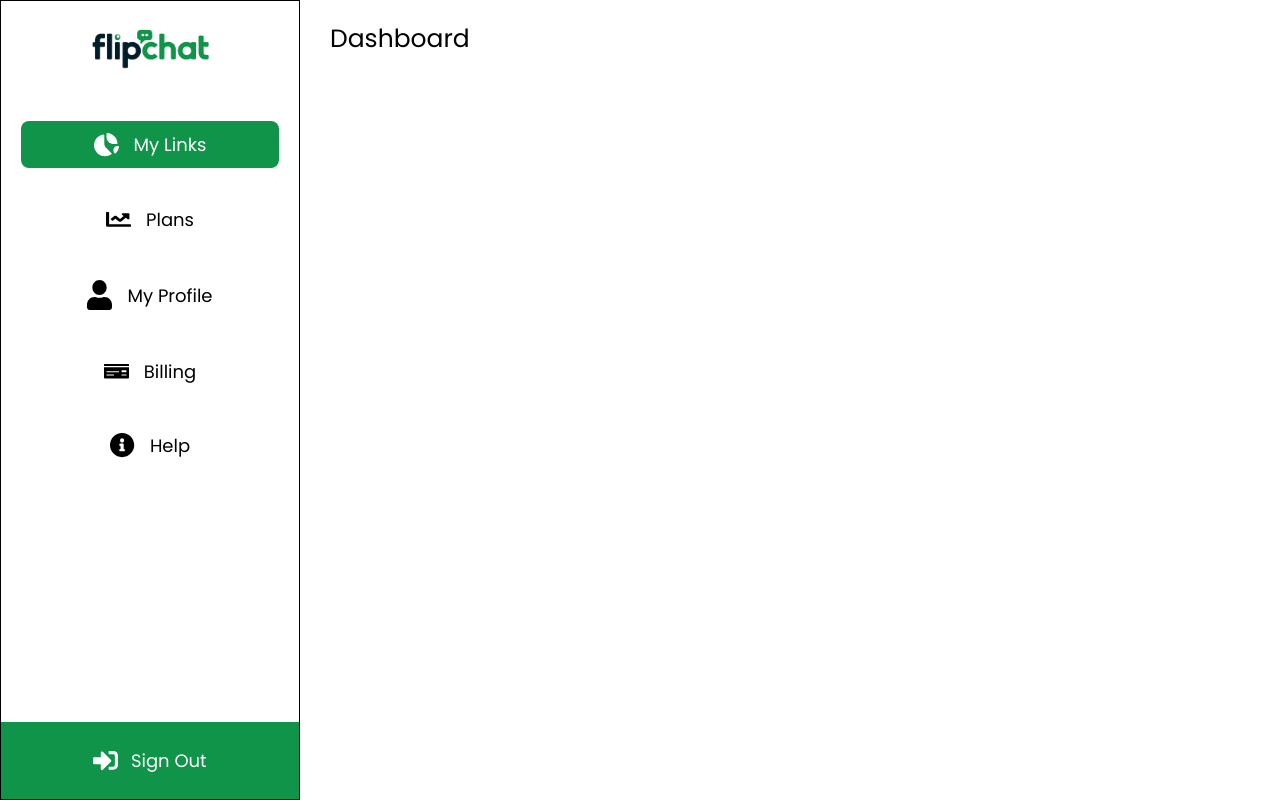
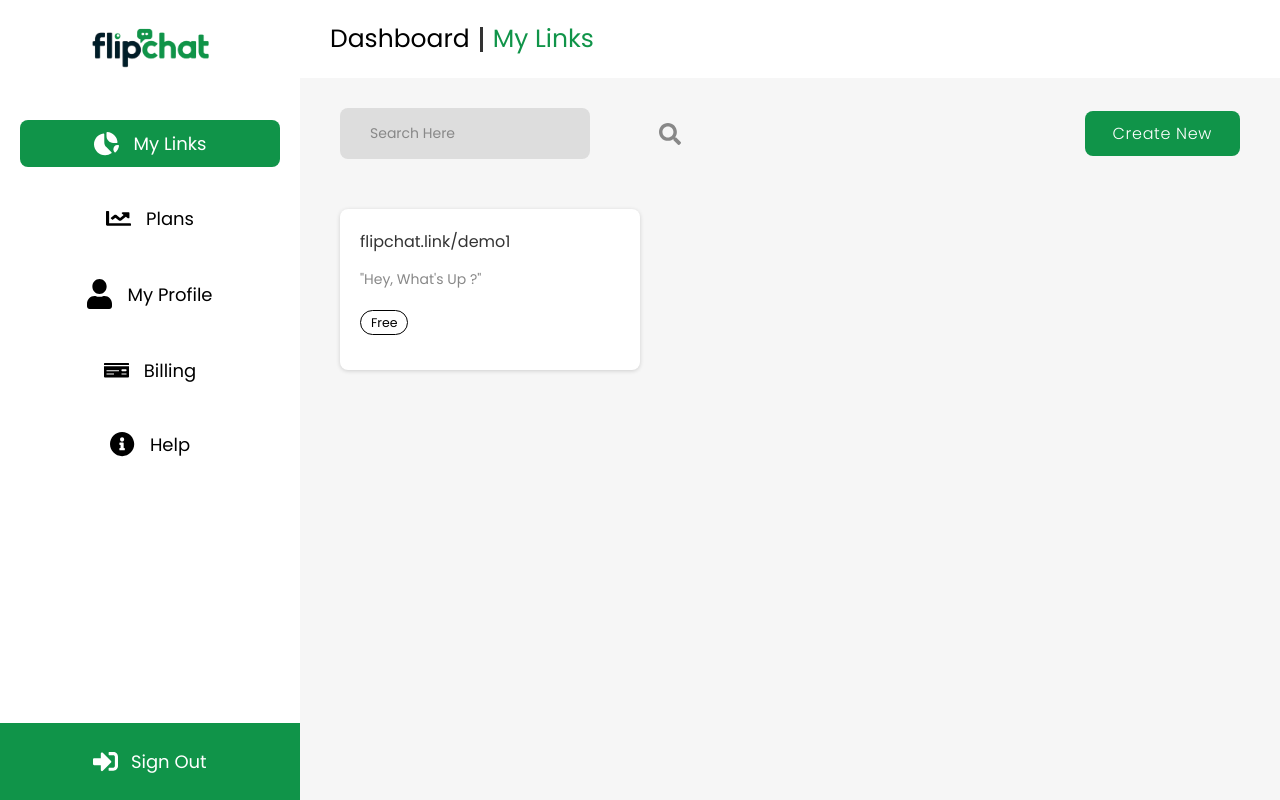
Before and after one commit to simonpaul08/flipChat, a React (Vite) app: page /dashboard in a window 1280 px wide. Built offline with nearby package versions, Linux system fonts and the light colour scheme.

Commit message:
feat: dashboard changes

```diff
--- a/src/App.css
+++ b/src/App.css
@@ -439,7 +439,6 @@
 .sidebar {
   width: 30rem;
   height: 100%;
-  border: 1px solid;
   display: flex;
   flex-direction: column;
 }
@@ -501,7 +500,10 @@
   height: 100%;
 }
 .dashboard-header {
-  padding: 2rem 3rem;
+  padding: 0 3rem;
+  height: 78px;
+  display: flex;
+  align-items: center;
 }
 .dashboard-header-title {
   width: 100%;
@@ -512,7 +514,93 @@
   font-size: 2.5rem;
   font-weight: 400;
 }
-
+.dashboard-header-title-divider {
+  width: 3px;
+  background-color: var(--color-black-secondary);
+  height: 2.5rem;
+  margin: 0 1rem;
+}
+.dashboard-header-title-main {
+  font-size: 2.5rem;
+  font-weight: 400;
+  color: var(--color-green-primary);
+}
+.dashboard-main {
+  width: 100%;
+  height: calc(100% - 78px);
+  background-color: var(--color-bg-primary);
+  padding: 3rem 4rem;
+}
+.dashboard-main-header {
+  width: 100%;
+  display: flex;
+  align-items: center;
+  justify-content: space-between;
+  margin-bottom: 5rem;
+}
+.dashboard-search-item {
+  width: 25rem;
+  display: flex;
+  padding: 1rem 2rem;
+  align-items: center;
+  background-color: var(--color-gray-primary);
+  border-radius: 8px;
+}
+.dashboard-search-input {
+  padding: 0.5rem 1rem;
+  font-size: 1.4rem;
+  font-family: inherit;
+  border: none;
+  outline: none;
+  margin-right: 0.75rem;
+  flex: 1;
+  background-color: transparent;
+  color: var(--color-gray-secondary);
+}
+.dashboard-search-input::placeholder {
+  font-size: 1.4rem;
+  font-family: inherit;
+  color: var(--color-gray-secondary);
+}
+.dashboard-main-content {
+  width: 100%;
+}
+.dashboard-grid {
+  width: 100%;
+  display: grid;
+  grid-template-columns: repeat(4, 1fr);
+  gap: 1.5rem;
+}
+.dashboard-grid-item {
+  width: 30rem;
+  padding: 2rem;
+  background-color: var(--color-white);
+  border-radius: 8px;
+  box-shadow: rgba(0, 0, 0, 0.16) 0px 1px 4px;
+}
+.dashboard-grid-item-link {
+  font-size: 1.6rem;
+  color: var(--color-black-secondary);
+  font-weight: 400;
+  margin-bottom: 1.5rem;
+  text-transform: lowercase;
+}
+.dashboard-grid-item-message {
+  font-size: 1.4rem;
+  font-weight: 400;
+  color: var(--color-gray-secondary);
+  margin-bottom: 2rem;
+}
+.dashboard-grid-item-tag {
+  display: inline-block;
+  padding: 0.25rem 1rem;
+  border-radius: 25px;
+  border: 1px solid;
+  margin-bottom: 1.5rem;
+}
+.plan-tag {
+  font-size: 1.25rem;
+}
 
 
 /* --------------- Media Queries --------------- */
--- a/src/index.css
+++ b/src/index.css
@@ -15,6 +15,8 @@
   --color-black: #000;
   --color-black-secondary: #333;
   --color-blue-primary: #007bff;
+  --color-bg-primary: #f6f6f6;
+  --color-gold-primary: #F4CE14;
 }
 html {
   font-size: 62.5%;
--- a/src/pages/Dashboard.jsx
+++ b/src/pages/Dashboard.jsx
@@ -1,16 +1,70 @@
-import React from 'react'
+import React, { useState } from "react";
+import SearchIcon from "../assets/search-icon.svg";
 
 const Dashboard = () => {
+
+  const [links, setLinks] = useState([
+    {
+      id: 1,
+      link: "flipchat.link/demo1",
+      message: "Hey, What's Up ?",
+      type: "free"
+    },
+    {
+      id: 2,
+      link: "flipchat.link/demo2",
+      message: "This is a demo 2 link",
+      type: "essential"
+    },
+    {
+      id: 3,
+      link: "flipchat.link/demo3",
+      message: "demo of expand plan",
+      type: "essential"
+    },
+    {
+      id: 4,
+      link: "flipchat.link/demo4",
+      message: "This is a demo 4 link",
+      type: "elite"
+    },
+  ])
   return (
-    <div className='dashboard'>
-        <div className="dashboard-header">
-            <div className="dashboard-header-title">
-                <h3 className='dashboard-header-title-normal'>Dashboard</h3>
-                <div className='dashboard-header-title'></div>
+    <div className="dashboard">
+      <div className="dashboard-header">
+        <div className="dashboard-header-title">
+          <h3 className="dashboard-header-title-normal">Dashboard</h3>
+          <div className="dashboard-header-title-divider"></div>
+          <h3 className="dashboard-header-title-main">My Links</h3>
+        </div>
+      </div>
+      <div className="dashboard-main">
+        <div className="dashboard-main-header">
+          <div className="dashboard-search-item">
+            <input
+              type="text"
+              className="dashboard-search-input"
+              name="search"
+              placeholder="Search Here"
+            />
+            <img src={SearchIcon} alt="search icon" className="search-icon"/>
+          </div>
+          <button className="dashboard-main-header-cta btn-primary">Create New</button>
+        </div>
+        <div className="dashboard-main-content">
+          <div className="dashboard-grid">
+            <div className="dashboard-grid-item">
+              <h3 className="dashboard-grid-item-link">flipchat.link/demo1</h3>
+              <p className="dashboard-grid-item-message">"{"Hey, What's Up ?"}"</p>
+              <div className="dashboard-grid-item-tag">
+               <p className="plan-tag">Free</p>
+              </div>
             </div>
+          </div>
         </div>
+      </div>
     </div>
-  )
-}
+  );
+};
 
-export default Dashboard
+export default Dashboard;
```
Also changed, not shown: src/assets/search-icon.svg (added).
